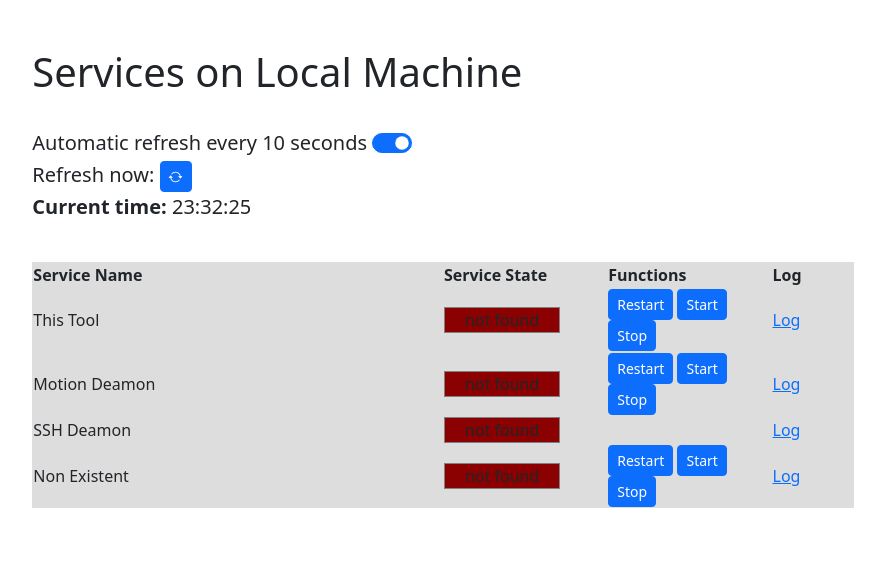
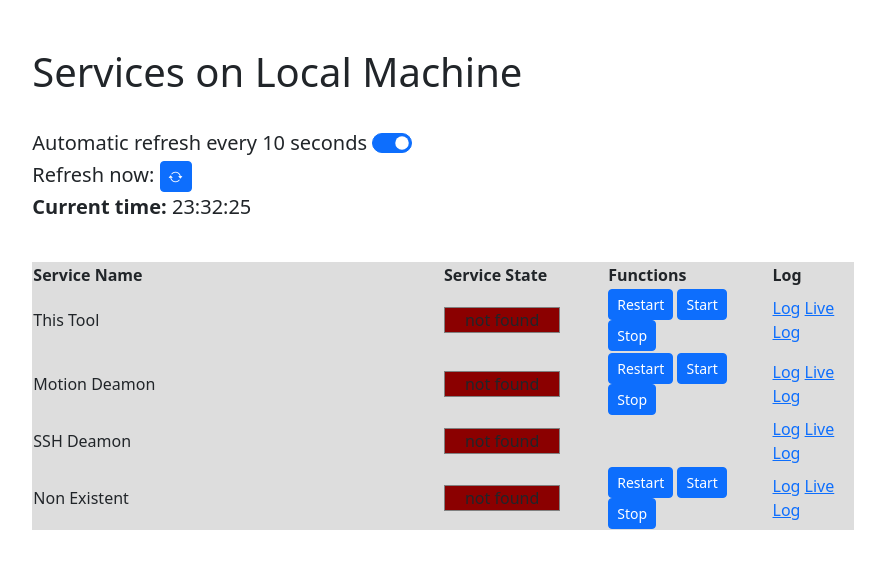
Before and after one commit to nikilase/service_website, a FastAPI app: page / in a window 1280 px wide. Shown: the top 569 px of the page, without its empty margins (197-1082 px from the left). Run offline with FastAPI, Linux system fonts and the light colour scheme; some libraries are stand-ins or nearby versions.

Commit message:
Add live log first version

```diff
--- a/app/controller/logs.py
+++ b/app/controller/logs.py
@@ -1,9 +1,10 @@
 import subprocess
+from asyncio import subprocess as as_sub
 
 
-def get_last_logs(service_name):
+def get_last_logs(service_name: str, count: int = 20):
     try:
-        last_logs = subprocess.check_output(["journalctl", "-u", service_name, "-n 100"])
+        last_logs = subprocess.check_output(["journalctl", "-u", service_name, "-n", str(count)])
     except subprocess.CalledProcessError as e:
         print(f"Cannot get last log of {service_name}: {e}")
     else:
--- a/app/main.py
+++ b/app/main.py
@@ -1,6 +1,7 @@
+import asyncio
 import subprocess
 
-from fastapi import FastAPI, Request, HTTPException
+from fastapi import FastAPI, Request, HTTPException, WebSocket
 from fastapi.templating import Jinja2Templates
 from fastapi.responses import HTMLResponse
 
@@ -98,3 +99,40 @@ def print_last_log(request: Request, service: str):
     if Service.is_in_list(services_list, service):
         log = get_last_logs(service).decode("UTF-8")
         return templates.TemplateResponse("log.html", {"request": request, "output": log})
+
+
+# ToDo: Add the service to the javascript part
+@app.get("/api/live_log/{service}")
+def print_last_log(request: Request, service: str):
+    if Service.is_in_list(services_list, service):
+        return templates.TemplateResponse("log_ws.html", {"request": request, "service": service})
+
+
+@app.websocket("/api/live_log_ws/{service}")
+async def websocket_endpoint(websocket: WebSocket, service: str):
+    await websocket.accept()
+    try:
+        while True:
+            await asyncio.sleep(1)
+            logs = get_last_logs(service).decode("UTF-8")
+            log_lines = []
+            log_txt = ""
+            for log in logs.split("\n"):
+                if "ERROR" in log:
+                    log_txt += f'<span class="text-red-400">{log}</span><br/>\n'
+                elif "WARNING" in log:
+                    log_txt += f'<span class="text-orange-300">{log}</span><br/>\n'
+                elif "INFO" in log:
+                    log_txt += f'<span class="text-blue-400">{log}</span><br/>\n'
+                else:
+                    log_txt += f"{log}<br/>\n"
+
+            await websocket.send_text(log_txt)
+        while False:
+            process = subprocess.Popen(["journalctl", "-u", "servicewebsite.service", "-n 100", "-f"], stdout=subprocess.PIPE, stderr=subprocess.STDOUT)
+            for line in iter(process.stdout.readline, b''):
+                await websocket.send_text(line.decode('utf8'))
+    except Exception as e:
+        print(e)
+    finally:
+        await websocket.close()
--- a/requirements.txt
+++ b/requirements.txt
@@ -3,3 +3,4 @@ jinja2>=3.1.2
 uvicorn>=0.25.0
 requests>=2.31.0
 pydantic>=2.5.3
+websockets>=12.0
--- a/server.py
+++ b/server.py
@@ -3,6 +3,7 @@ import sys
 import uvicorn
 
 from app.conf.config import SERVER_HOST, SERVER_PORT, SERVER_RELOAD
+
 
 if __name__ == '__main__':
     if sys.version_info.major == 3 and sys.version_info.minor == 10:
--- a/templates/root.html
+++ b/templates/root.html
@@ -117,7 +117,8 @@
                             </button>
                             {% endif %}
                         </td>
-                        <td><a href="/api/last_log/{{service['service_name']}}" target="_blank" rel="noopener noreferrer">Log</a></td>
+                        <td><a href="/api/last_log/{{service['service_name']}}" target="_blank" rel="noopener noreferrer">Log</a>
+                        <a href="/api/live_log/{{service['service_name']}}" target="_blank" rel="noopener noreferrer">Live Log</a></td>
 
                     </tr>
 
```
Also changed, not shown: templates/log_ws.html (added, +49 -0 lines).
